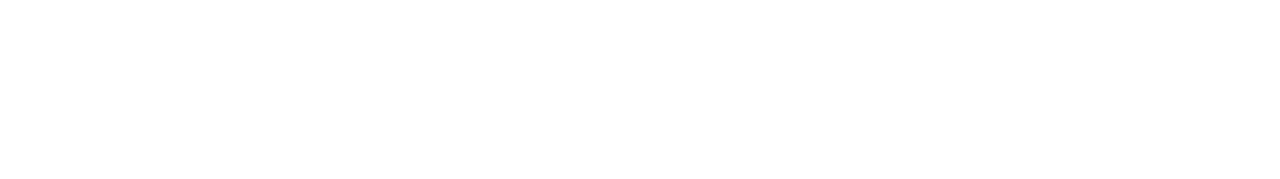
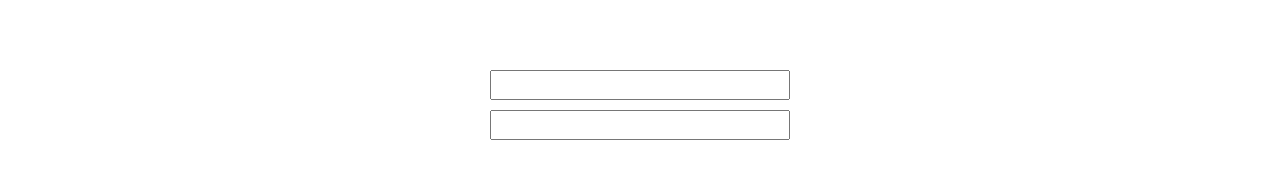
Before and after one commit to Pietrouberti/GossipApp, a Vue app in the folder gossip_frontend/: page /login in a window 1280 px wide. Shown: the part 335-514 px from the top of the page. Built offline with nearby package versions, Linux system fonts and the light colour scheme.

Commit message:
Login Page added

```diff
--- /dev/null
+++ b/gossip_frontend/src/assets/clientFacing/login.scss
@@ -0,0 +1,14 @@
+.login {
+    width: 100%;
+    height: calc(100vh - 80px);
+    display: flex;
+    flex-direction: column;
+    align-items: center;
+    justify-content: center;
+    gap: 10px;
+
+    &__input {
+        height: 30px;
+        width: 300px;
+    }
+}
--- a/gossip_frontend/src/assets/main.scss
+++ b/gossip_frontend/src/assets/main.scss
@@ -1,5 +1,6 @@
 @import 'base.scss';
 @import 'clientFacing/navbar';
+@import 'clientFacing/login';
 
 body {
     background-color: white;
--- a/gossip_frontend/src/views/LoginView.vue
+++ b/gossip_frontend/src/views/LoginView.vue
@@ -1,4 +1,8 @@
 <template>
+    <div class="login">
+        <input type="text" class="login__input">
+        <input type="text" class="login__input">
+    </div>
 </template>
 <script setup>
 </script>
```
